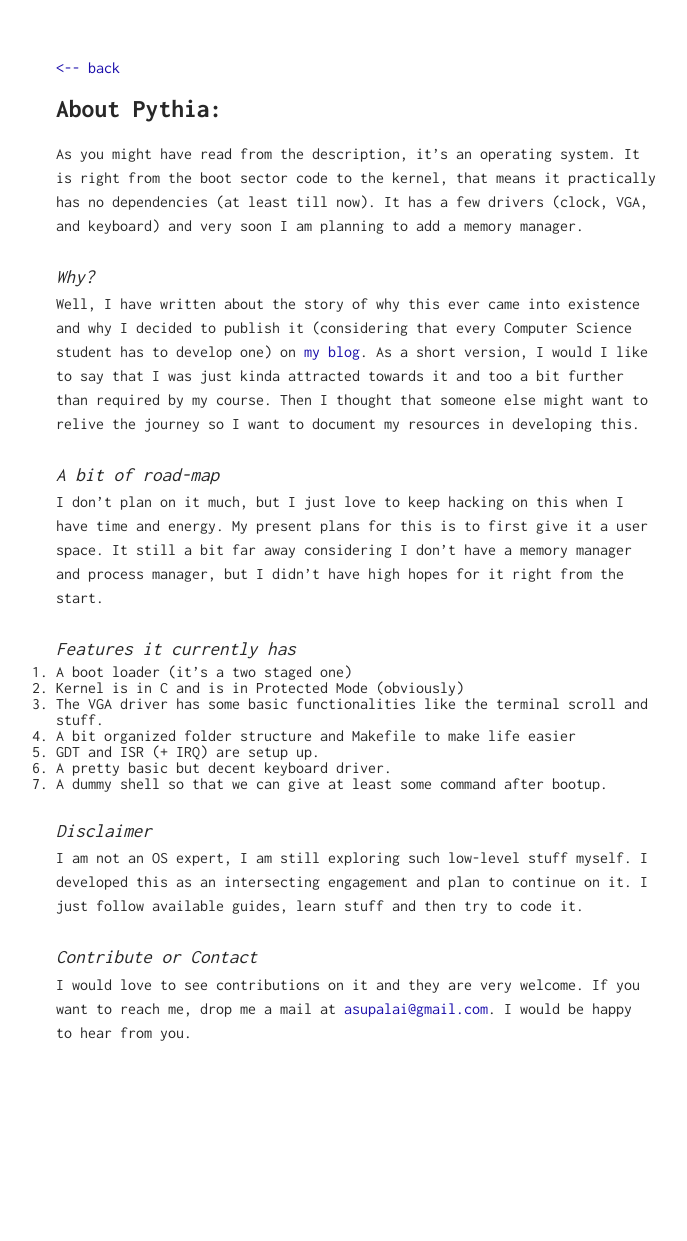
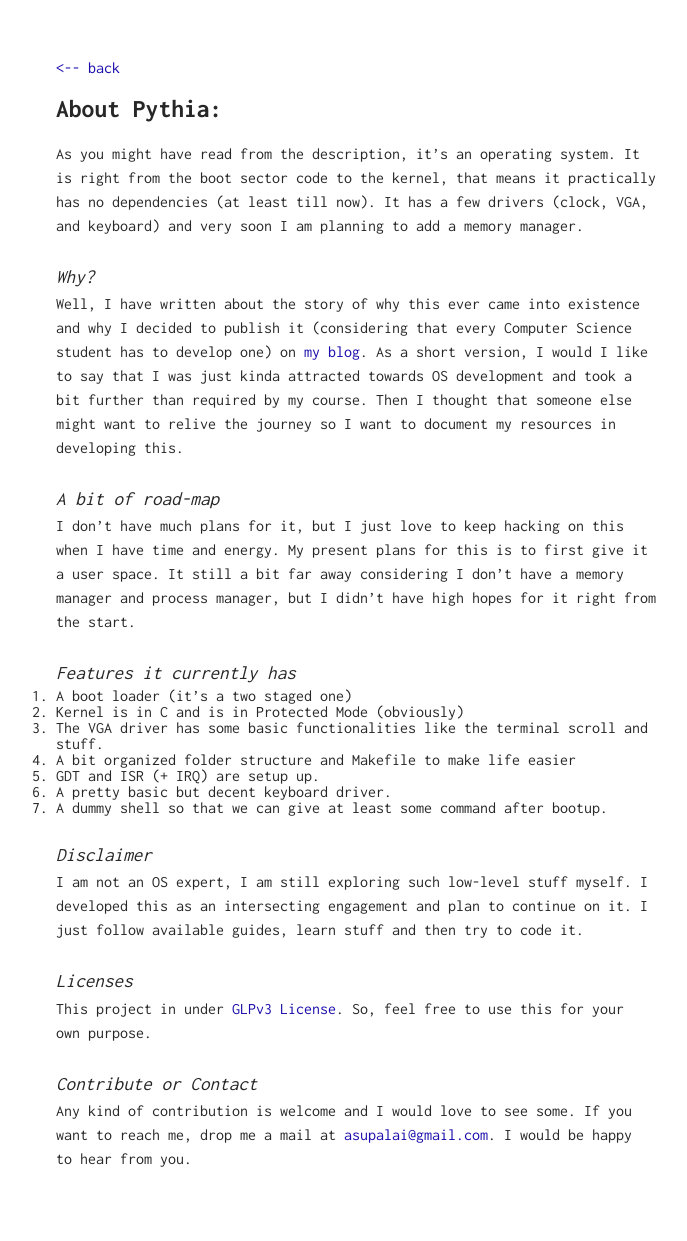
Before and after one commit to asutoshpalai/pythia, a Jekyll site: the page built from about/index.md, in a window 1280 px wide. Shown: the whole page, without its empty margins (284-971 px from the left). Built offline with Jekyll 4.4.1, drawn with Linux system fonts in a browser that asks for light colours; before the commit the page ends 1115 px from its top, so only the background shows below that.

Commit message:
Minor corrections in about page

```diff
--- a/about/index.md
+++ b/about/index.md
@@ -5,10 +5,10 @@ layout: about
 As you might have read from the description, it's an operating system. It is right from the boot sector code to the kernel, that means it practically has no dependencies (at least till now). It has a few drivers (clock, VGA, and keyboard) and very soon I am planning to add a memory manager.
 
 # Why?
-Well, I have written about the story of why this ever came into existence and why I decided to publish it (considering that every Computer Science student has to develop one) on [my blog](http://blog.asutoshpalai.in/2016/05/my-journey-in-land-of-operating-systems.html). As a short version, I would I like to say that I was just kinda attracted towards it and too a bit further than required by my course. Then I thought that someone else might want to relive the journey so I want to document my resources in developing this.
+Well, I have written about the story of why this ever came into existence and why I decided to publish it (considering that every Computer Science student has to develop one) on [my blog](http://blog.asutoshpalai.in/2016/05/my-journey-in-land-of-operating-systems.html). As a short version, I would I like to say that I was just kinda attracted towards OS development and took a bit further than required by my course. Then I thought that someone else might want to relive the journey so I want to document my resources in developing this.
 
 # A bit of road-map
-I don't plan on it much, but I just love to keep hacking on this when I have time and energy. My present plans for this is to first give it a user space. It still a bit far away considering I don't have a memory manager and process manager, but I didn't have high hopes for it right from the start.
+I don't have much plans for it, but I just love to keep hacking on this when I have time and energy. My present plans for this is to first give it a user space. It still a bit far away considering I don't have a memory manager and process manager, but I didn't have high hopes for it right from the start.
 
 # Features it currently has
 1. A boot loader (it's a two staged one)
@@ -22,6 +22,9 @@ I don't plan on it much, but I just love to keep hacking on this when I have tim
 # Disclaimer
 I am not an OS expert, I am still exploring such low-level stuff myself. I developed this as an intersecting engagement and plan to continue on it. I just follow available guides, learn stuff and then try to code it.
 
+# Licenses
+This project in under [GLPv3 License](https://github.com/asutoshpalai/pythia/blob/master/LICENSE). So, feel free to use this for your own purpose.
+
 # Contribute or Contact
-I would love to see contributions on it and they are very welcome.
+Any kind of contribution is welcome and I would love to see some.
 If you want to reach me, drop me a mail at [asupalai@gmail.com](mailto:asupalai@gmail.com). I would be happy to hear from you.
```
